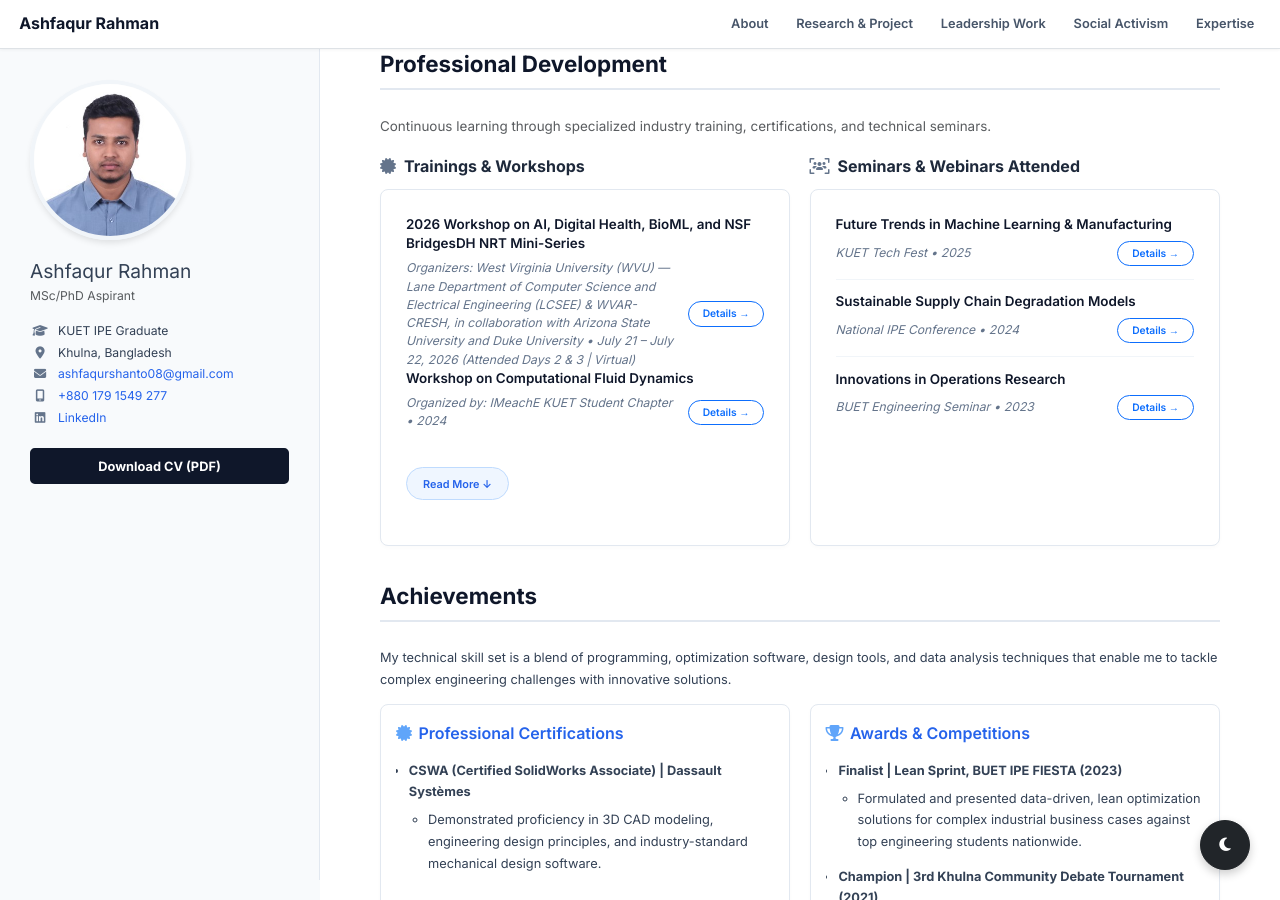
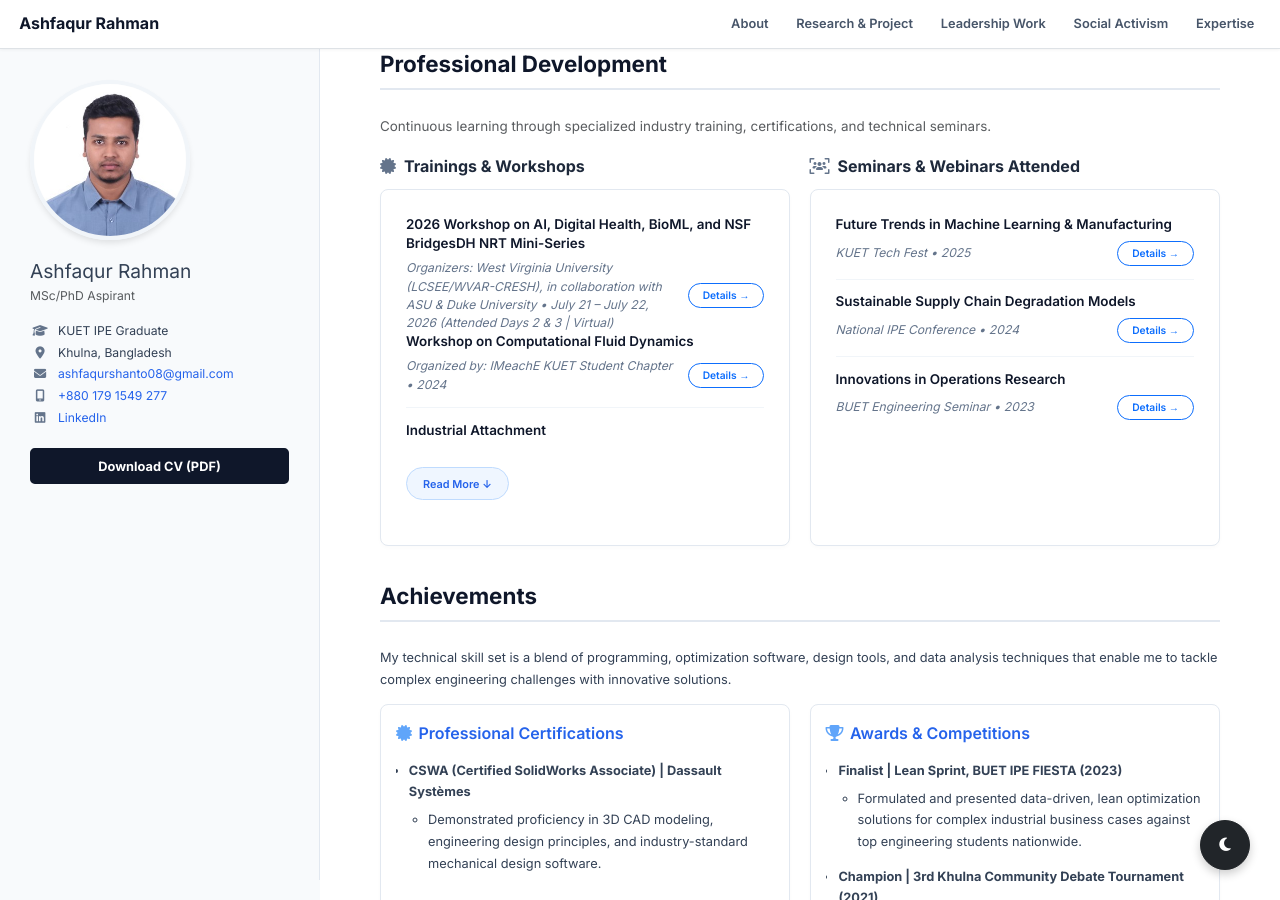
Before and after one commit to AshfaqurRahman99/AshfaqurRahman99.github.io, a Jekyll site: the page index.html, which Jekyll copies as it is, in a window 1280 px wide and 900 px high, scrolled down 2120 px. Built offline with Jekyll 4.4.1, drawn with Linux system fonts in a browser that asks for light colours; a style sheet for code colours, icons or effects is not loaded.

Commit message:
Update index.html

```diff
--- a/index.html
+++ b/index.html
@@ -952,8 +952,7 @@
                                                     class="d-flex justify-content-between align-items-center mt-2 gap-3">
                                                     <div
                                                         style="font-size: 0.95rem; color: #64748b; font-style: italic; line-height: 1.5;">
-                                                        Organizers: West Virginia University (WVU) — Lane Department of Computer Science and Electrical Engineering (LCSEE) &
-                                                        WVAR-CRESH, in collaboration with Arizona State University and Duke University &bull; July 21 – July 22, 2026 (Attended Days 2 & 3 | Virtual)</div>
+                                                        Organizers: West Virginia University (LCSEE/WVAR-CRESH), in collaboration with ASU & Duke University &bull; July 21 – July 22, 2026 (Attended Days 2 & 3 | Virtual)</div>
                                                     <a href="development.html#training-3"
                                                         class="btn btn-outline-primary btn-sm flex-shrink-0"
                                                         style="font-size: 0.8rem; padding: 4px 14px; font-weight: 600; border-radius: 50px; white-space: nowrap;">Details
```
